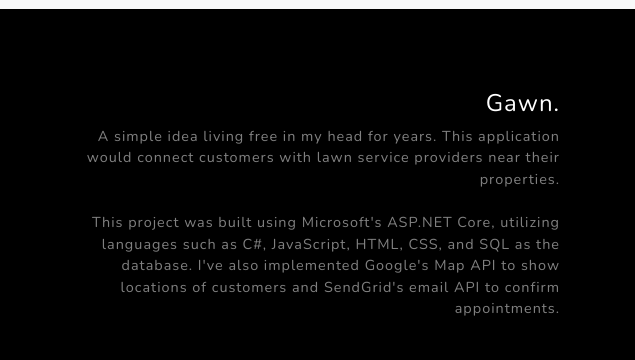
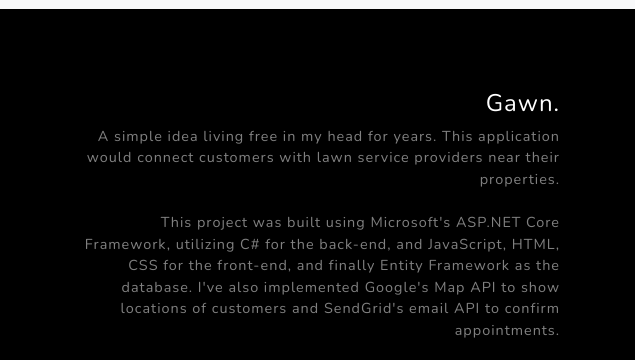
Before and after one commit to chouac1/chouac1.github.io, a plain HTML site: page index.html in a window 1280 px wide. Shown: the part 1500-1860 px from the top of the page, 0-635 px from the left. Drawn offline with nearby package versions, Linux system fonts and the light colour scheme.

Commit message:
Updated Gawn. project description
Added and updated description with more details.

```diff
--- a/index.html
+++ b/index.html
@@ -72,7 +72,7 @@
                             <div class="d-flex h-100">
                                 <div class="project-text w-100 my-auto text-center text-lg-right">
                                     <h4 class="text-white">Gawn.</h4>
-                                    <p class="mb-0 text-white-50">A simple idea living free in my head for years. This application would connect customers with lawn service providers near their properties.<br><br> This project was built using Microsoft's ASP.NET Core, utilizing languages such as C#, JavaScript, HTML, CSS, and SQL as the database. I've also implemented Google's Map API to show locations of customers and SendGrid's email API to confirm appointments.</p>
+                                    <p class="mb-0 text-white-50">A simple idea living free in my head for years. This application would connect customers with lawn service providers near their properties.<br><br> This project was built using Microsoft's ASP.NET Core Framework, utilizing C# for the back-end, and JavaScript, HTML, CSS for the front-end, and finally Entity Framework as the database. I've also implemented Google's Map API to show locations of customers and SendGrid's email API to confirm appointments.</p>
                                     <br><br><a href="https://github.com/chouac1/SoloCapstoneProj">GitHub Repo: Gawn.</a>
                                     <hr class="d-none d-lg-block mb-0 mr-0" />
                                 </div>
```
